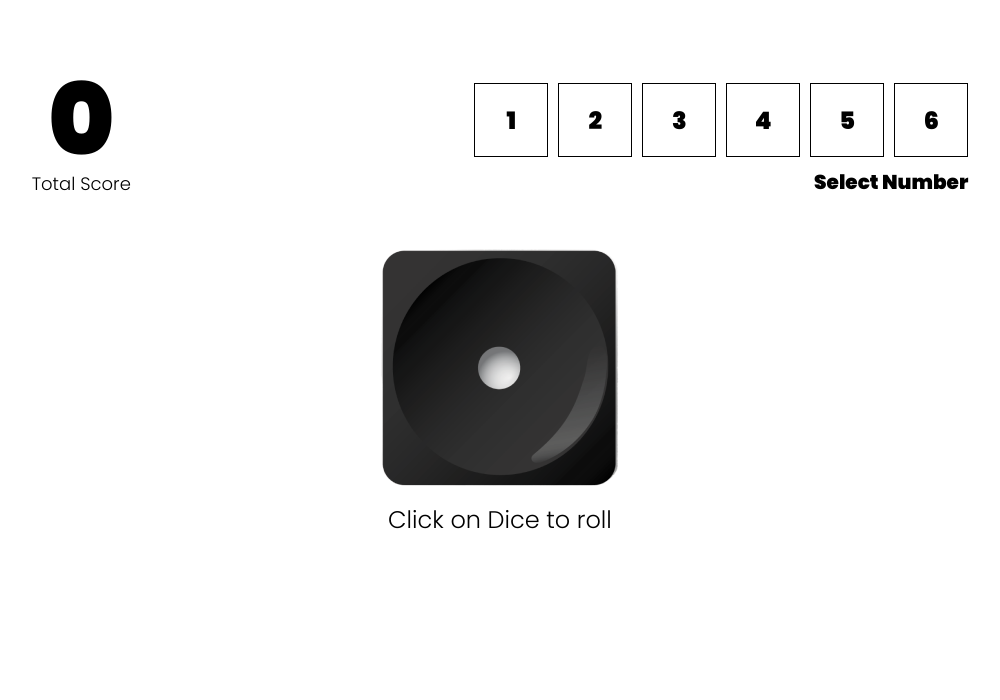
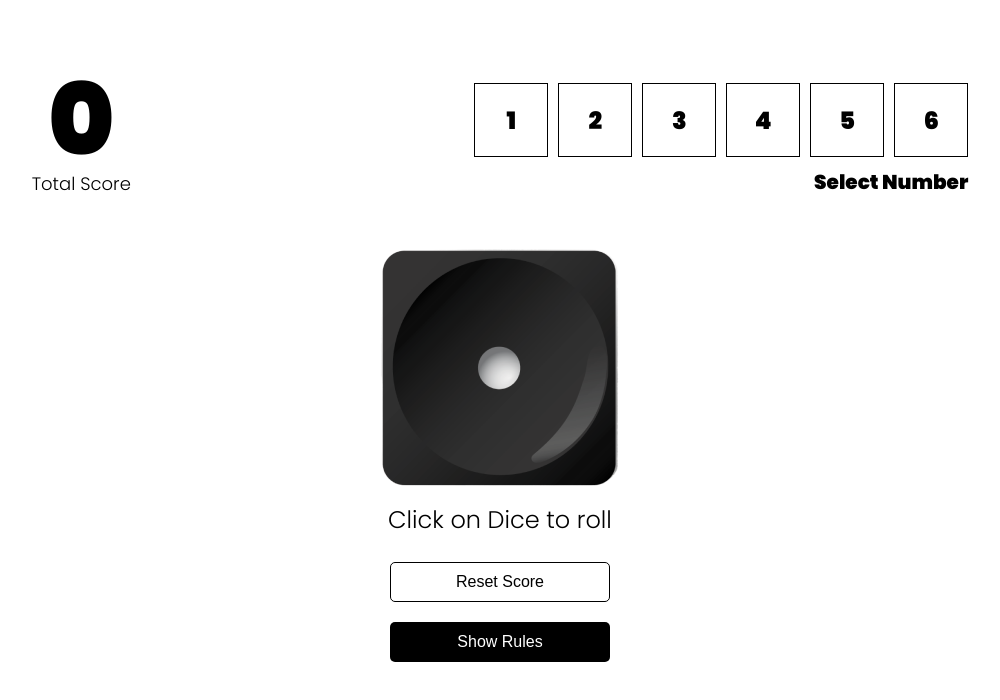
Before and after one commit to pratikcodes777/React-Projects, a React (Vite) app in the folder project-3/: page / in a window 1280 px wide. Shown: the top 700 px of the page, without its empty margins (140-1140 px from the left). Built offline with nearby package versions, Linux system fonts and the light colour scheme.

Commit message:
Reset score done

```diff
--- a/project-3/src/components/GamePlay.jsx
+++ b/project-3/src/components/GamePlay.jsx
@@ -3,6 +3,9 @@ import NumberSelector from "./NumberSelector";
 import styled from "styled-components";
 import RollDice from './RollDice'
 import { useState } from "react";
+import {Button, OutlinedButton} from './styled/Button' ;
+
+
 
 
 const GamePlay = () => {
@@ -10,7 +13,7 @@ const GamePlay = () => {
     const [selectedNum, setSelectedNum]= useState()
     const [currentDice, setCurrentDice] = useState(1)
     const [error, setError] = useState("")
-    console.log(totalScore)
+
 
     const getRandomNumber = (min, max) => {
         return Math.floor(Math.random() * (max - min) + min);
@@ -33,6 +36,10 @@ const GamePlay = () => {
         setSelectedNum(undefined)
       }
 
+      const resetScore = () =>{
+        setTotalScore(0)
+      }
+
     return (
         <MainContainer>
             <div className="top_section">
@@ -48,6 +55,10 @@ const GamePlay = () => {
         currentDice={currentDice}
         rollDice= {rollDice}
         ></RollDice>
+        <div className="btns">
+            <OutlinedButton onClick={resetScore}>Reset Score</OutlinedButton>
+            <Button>Show Rules</Button>
+        </div>
         </MainContainer>
      );
 }
@@ -63,4 +74,12 @@ const MainContainer = styled.main`
         align-items: end;
     }
 
+    .btns{
+        margin-top: 25px;
+        display: flex;
+        flex-direction: column;
+        align-items: center;
+        gap: 20px;
+    }
+
 `
--- a/project-3/src/components/StartGame.jsx
+++ b/project-3/src/components/StartGame.jsx
@@ -1,4 +1,5 @@
 import styled from "styled-components";
+import {Button} from './styled/Button' ;
 
 const StartGame = ({toggle}) => {
     return (
@@ -45,25 +46,3 @@ const Container = styled.div`
     }
 
 `
-
-
-const Button = styled.button`
-    min-width: 220px;
-    padding: 10px 18px;
-    border-radius: 5px;
-    background: #000;
-    color: white;
-    border: none;
-    font-size: 16px;
-    border: 1px solid transparent;
-    transition: 0.4s background ease-in;
-    cursor: pointer;
-
-
-    &:hover{
-        background-color: white;
-        border: 1px solid black;
-        color: black;
-        transition: 0.3s background ease-in;
-    }
-`
--- /dev/null
+++ b/project-3/src/components/styled/Button.js
@@ -0,0 +1,34 @@
+import styled from "styled-components"
+
+export const Button = styled.button`
+    min-width: 220px;
+    padding: 10px 18px;
+    border-radius: 5px;
+    background: #000;
+    color: white;
+    border: none;
+    font-size: 16px;
+    border: 1px solid transparent;
+    transition: 0.4s background ease-in;
+    cursor: pointer;
+
+
+    &:hover{
+        background-color: white;
+        border: 1px solid black;
+        color: black;
+        transition: 0.3s background ease-in;
+    }
+`
+
+export const OutlinedButton = styled(Button)`
+        background-color: white;
+        border: 1px solid black;
+        color: black;
+
+      &:hover{
+        background-color: black;
+        border: 1px solid transparent;
+        color: white;
+    }
+`
```
